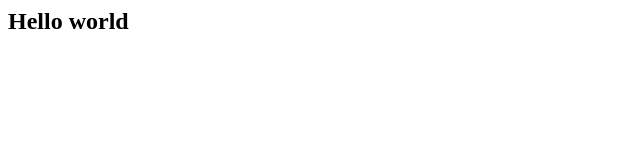
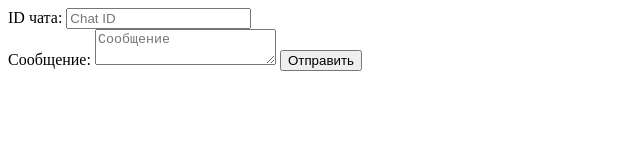
Before and after one commit to Anisimov90/suntarmed, a plain HTML site: page index.html in a window 1280 px wide. Shown: the whole page, without its empty margins (0-640 px from the left). Drawn offline with Linux system fonts and the light colour scheme.

Commit message:
Update index.html

```diff
--- a/index.html
+++ b/index.html
@@ -1 +1,15 @@
-<h2>Hello world</h2>
+<head></head>
+<body><form action="https://api.telegram.org/bot283529203:AAGpzSzcyN2BcUSxhKuHr1Q9kFH0H0h3QX0/sendmessage" method="post">
+    <label>
+        ID чата:
+        <input type="text" name="chat_id" placeholder="Chat ID">
+    </label>
+       <br>
+    <label>
+        Сообщение:
+        <textarea name="text" placeholder="Сообщение"></textarea>
+    </label>
+    <button type="submit">
+        Отправить
+    </button>
+</form></body>
```
